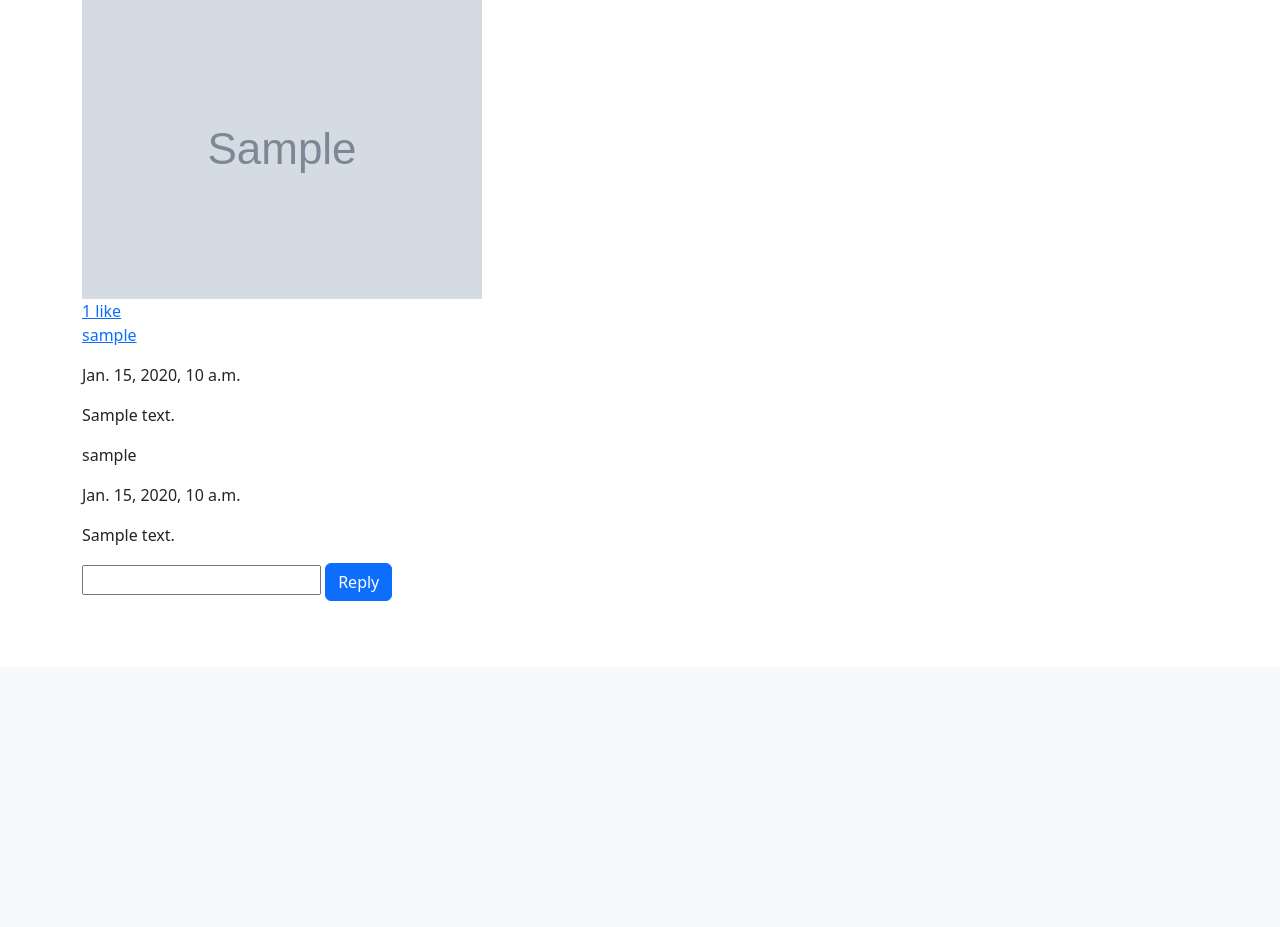
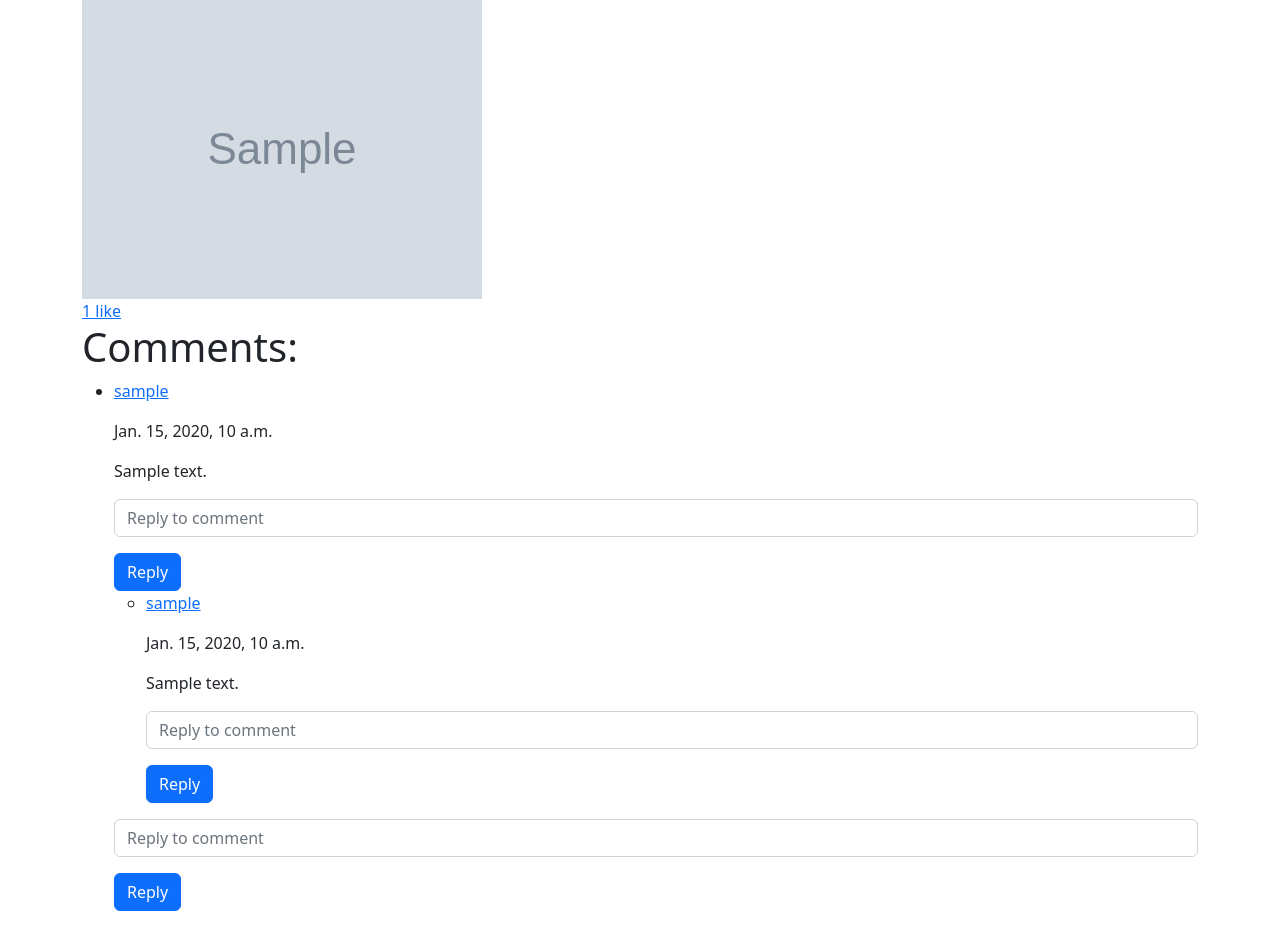
Before and after one commit to reyesvicente/rantr, a Django app: template rantr/templates/rants/rant_detail.html in a window 1280 px wide. Shown: the part 133-1060 px from the top of the page. Before the commit the page ends 734 px from the top, so only its background shows below. Run offline with Django 4.2, Linux system fonts and the light colour scheme; the template is opened without the code that fills it: most values are stand-ins (such as "Sample title", 1, 10 or a date in 2020); grey boxes marked "Sample" are stand-in pictures; some libraries are stand-ins or nearby versions.

Commit message:
enhanced commenting

```diff
--- a/rantr/comments/models.py
+++ b/rantr/comments/models.py
@@ -1,8 +1,6 @@
 from django.db import models
 from django.contrib.auth import get_user_model
-
 from model_utils.models import TimeStampedModel
-
 from rantr.rants.models import Rant
 
 User = get_user_model()
--- a/rantr/comments/views.py
+++ b/rantr/comments/views.py
@@ -1,15 +1,16 @@
 from django.shortcuts import redirect, get_object_or_404
-
 from rantr.comments.models import Comment
 from rantr.rants.models import Rant
 
 
 def add_comment(request, rant_uuid):
     rant = get_object_or_404(Rant, uuid=rant_uuid)
+
     if request.method == 'POST':
         content = request.POST.get('content')
         parent_id = request.POST.get('parent_id')
         parent = None
+
         if parent_id:
             parent = get_object_or_404(Comment, pk=parent_id)
 
@@ -19,4 +20,5 @@ def add_comment(request, rant_uuid):
             content=content,
             parent=parent,
         )
+
     return redirect('rants:detail', rant.uuid)
--- a/rantr/templates/rants/rant_detail.html
+++ b/rantr/templates/rants/rant_detail.html
@@ -16,29 +16,65 @@
     {% else %}
         <a href="{% url 'likes:rant-like' rant.slug %}">Like</a>
     {% endif %}
+    <!-- Comment form for new comments -->
+    <form method="post" onsubmit="this.method='POST'" action="{% url 'comments:add_comment' rant.uuid %}" class="mt-3">
+        {% csrf_token %}
+        <div class="mb-3">
+            <input type="text" name="content" class="form-control" placeholder="Add a comment">
+        </div>
+        <input type="hidden" name="parent_id" value="">
+        <button class="btn btn-primary" type="submit">Comment</button>
+    </form>
 {% endif %}
-    {% if comment > 0 %}
+{% if rant.comment_set.count > 0 %}
     <h1>Comments:</h1>
-    {% endif %}
+    <ul class="comments">
         {% for comment in rant.comment_set.all %}
+            {% if not comment.parent %}  {# Skip displaying parent comments here #}
+                <li class="comment">
                     <p><a href="{% url 'users:detail' comment.user.username %}">{{ comment.user.username }}</a></p>
                     <p>{{ comment.created }}</p>
                     <p>{{ comment.content }}</p>
+                    <form method="post" onsubmit="this.method='POST'" action="{% url 'comments:add_comment' rant.uuid %}" class="mt-3">
+                        {% csrf_token %}
+                        <div class="mb-3">
+                            <input type="text" name="content" class="form-control" placeholder="Reply to comment">
+                        </div>
+                        <input type="hidden" name="parent_id" value="{{ comment.id }}">
+                        <button class="btn btn-primary" type="submit">Reply</button>
+                    </form>
+                    {% if comment.comment_set.count > 0 %}
+                        <ul class="child-comments">
+                            {% for child in comment.comment_set.all %}
+                                <li class="comment">
+                                    <p><a href="{% url 'users:detail' child.user.username %}">{{ child.user.username }}</a></p>
+                                    <p>{{ child.created }}</p>
+                                    <p class="child">{{ child.content }}</p>
+                                </li>
+                                <form method="post" onsubmit="this.method='POST'" action="{% url 'comments:add_comment' rant.uuid %}" class="mt-3">
+                                    {% csrf_token %}
+                                    <div class="mb-3">
+                                        <input type="text" name="content" class="form-control" placeholder="Reply to comment">
+                                    </div>
+                                    <input type="hidden" name="parent_id" value="{{ comment.id }}">
+                                    <button class="btn btn-primary" type="submit">Reply</button>
+                                </form>
+                            {% endfor %}
+                        </ul>
 
-        {% for child in comment.children.all %}
-            <p>{{ comment.user.username }}</p>
-            <p>{{ comment.created }}</p>
-            <p class="child">{{ child.content }}</p>
+                        <!-- Reply form for parent comments, outside the loop for child comments -->
+                        <form method="post" onsubmit="this.method='POST'" action="{% url 'comments:add_comment' rant.uuid %}" class="mt-3">
+                            {% csrf_token %}
+                            <div class="mb-3">
+                                <input type="text" name="content" class="form-control" placeholder="Reply to comment">
+                            </div>
+                            <input type="hidden" name="parent_id" value="{{ comment.id }}">
+                            <button class="btn btn-primary" type="submit">Reply</button>
+                        </form>
+                    {% endif %}
+                </li>
+            {% endif %}
         {% endfor %}
-
-    {% endfor %}
-
-    <form method="post" onsubmit="this.method='POST'" action="{% url 'comments:add_comment' rant.uuid %}">
-            {% csrf_token %}
-
-            <input type="text" name="content">
-            <input type="hidden" name="parent_id" value="{{ comment.id }}">
-
-            <input class="btn btn-primary" type="submit" value="Reply">
-        </form>
+    </ul>
+{% endif %}
 {% endblock content %}
```
Lines whose indentation alone changed are shown as unchanged.
